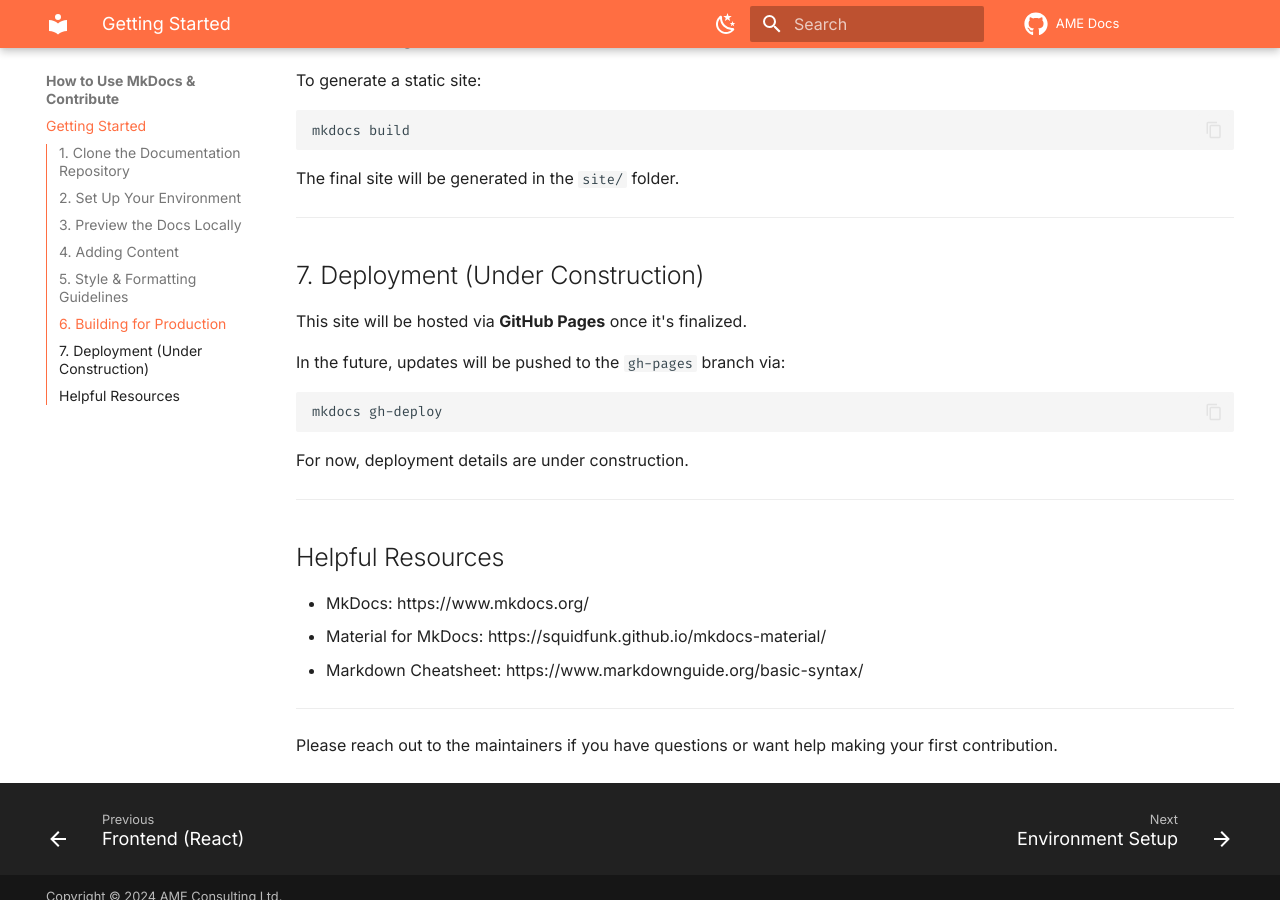
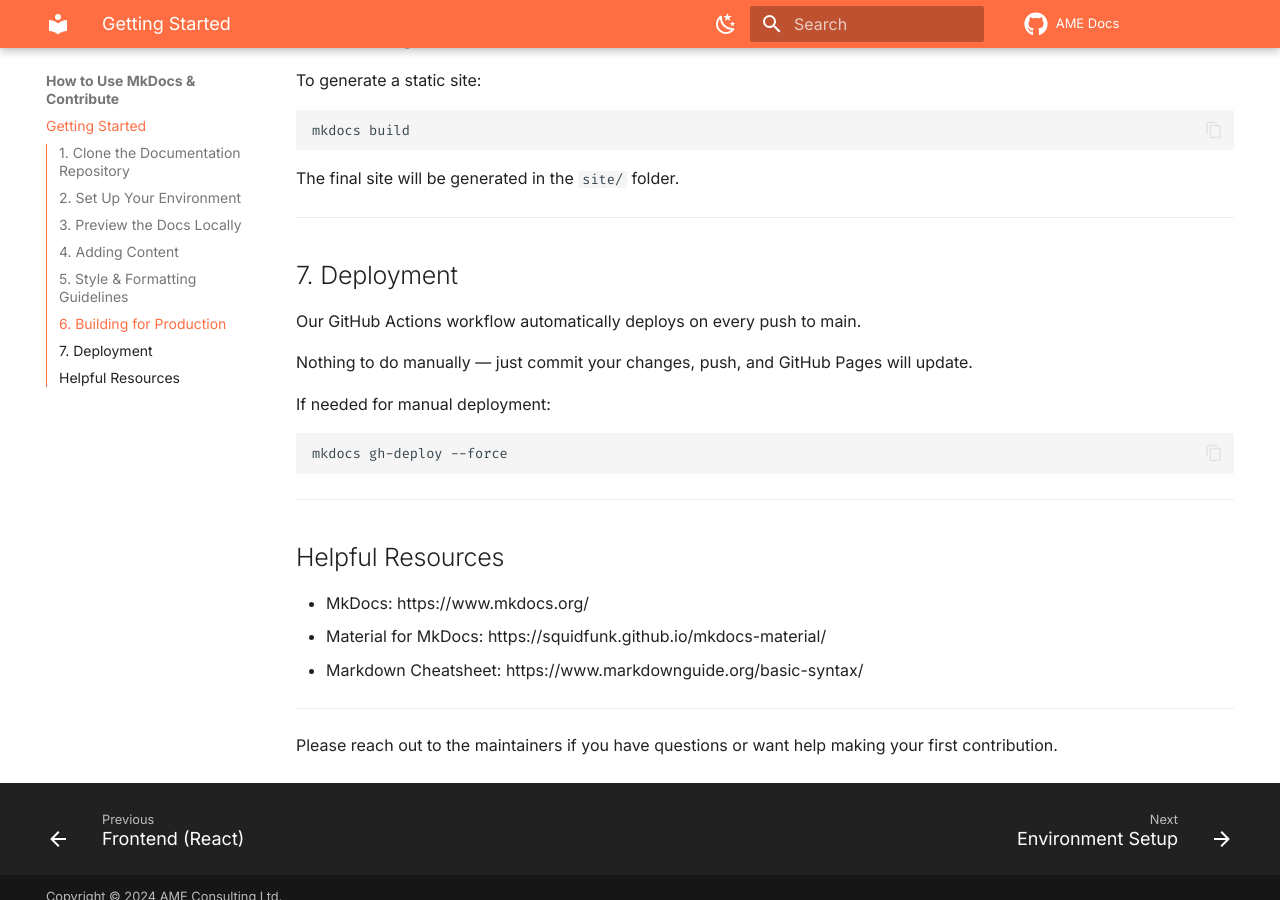
Before and after one commit to AME-Consulting-Ltd/ame-docs, an MkDocs documentation site: the page built from docs/how-to/contributing.md, in a window 1280 px wide and 900 px high, scrolled down 2028 px. Built offline with MkDocs 1.6.1 and Material for MkDocs 9.7.7, drawn with Linux system fonts in a browser that asks for light colours; comment, search, counter and statistics services are not loaded.

Commit message:
Remove under construction contributing section

````diff
--- a/docs/how-to/contributing.md
+++ b/docs/how-to/contributing.md
@@ -97,17 +97,17 @@ The final site will be generated in the `site/` folder.
 
 ---
 
-## 7. Deployment (Under Construction)
+## 7. Deployment
 
-This site will be hosted via **GitHub Pages** once it's finalized.
+Our GitHub Actions workflow automatically deploys on every push to main.
 
-In the future, updates will be pushed to the `gh-pages` branch via:
+Nothing to do manually — just commit your changes, push, and GitHub Pages will update.
+
+If needed for manual deployment:
 
 ```sh
-mkdocs gh-deploy
+mkdocs gh-deploy --force
 ```
-
-For now, deployment details are under construction.
 
 ---
 
````
